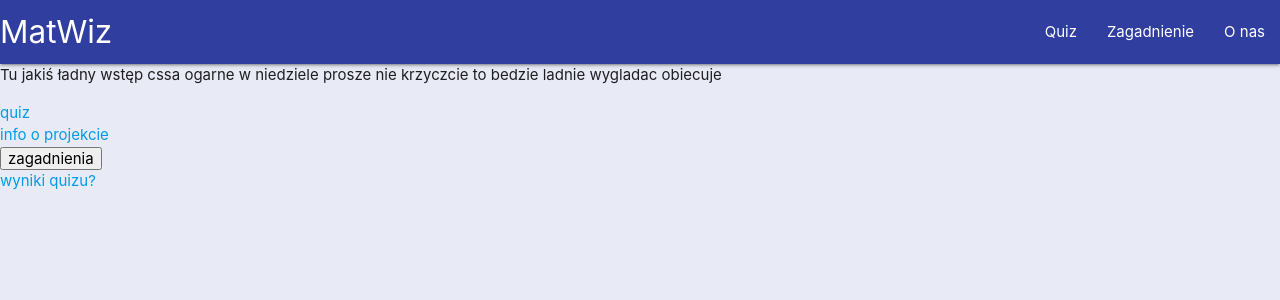
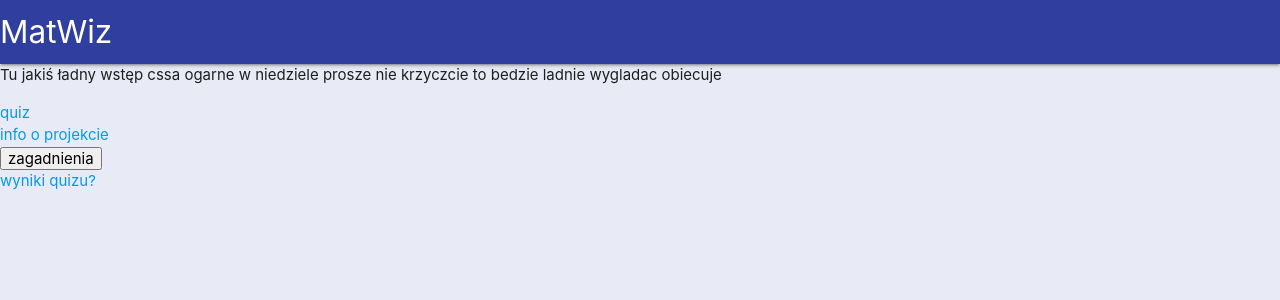
Before and after one commit to pawelduraj/wizualizacje-matematyki, a Flask app: template templates/glowna.html in a window 1280 px wide. Shown: the top 300 px of the page. Run offline with Flask 2, Linux system fonts and the light colour scheme; the template is opened without the code that fills it, so the values that code supplies are empty.

Commit message:
poprawki z navbarem

```diff
--- a/templates/glowna.html
+++ b/templates/glowna.html
@@ -27,12 +27,12 @@
             <div class="nav-wrapper container">
                 <a href="" class="brand-logo">MatWiz</a>
                 <a href="#" data-target="mobile-demo" class="sidenav-trigger"><i class="material-icons">menu</i></a>
-                <ul id="nav-mobile" class="right hide-on-med-and-down">
+              <!-- sliczny ten navigation bar krzysiu ale na tej glownej stronie by sie przydalo to menu dac nizej zeby rzeczywiscie sie na niej cos znajdowalo:]  <ul id="nav-mobile" class="right hide-on-med-and-down">
                     <li><a href="/">Quiz</a></li>
                     <li><a href="/problem">Zagadnienie</a></li>
                     <li><a href="/about">O nas</a></li>
                 </ul>
-             </div>
+             </div> -->
         </nav>
     </div>
     <ul class="sidenav" id="mobile-demo">
```
